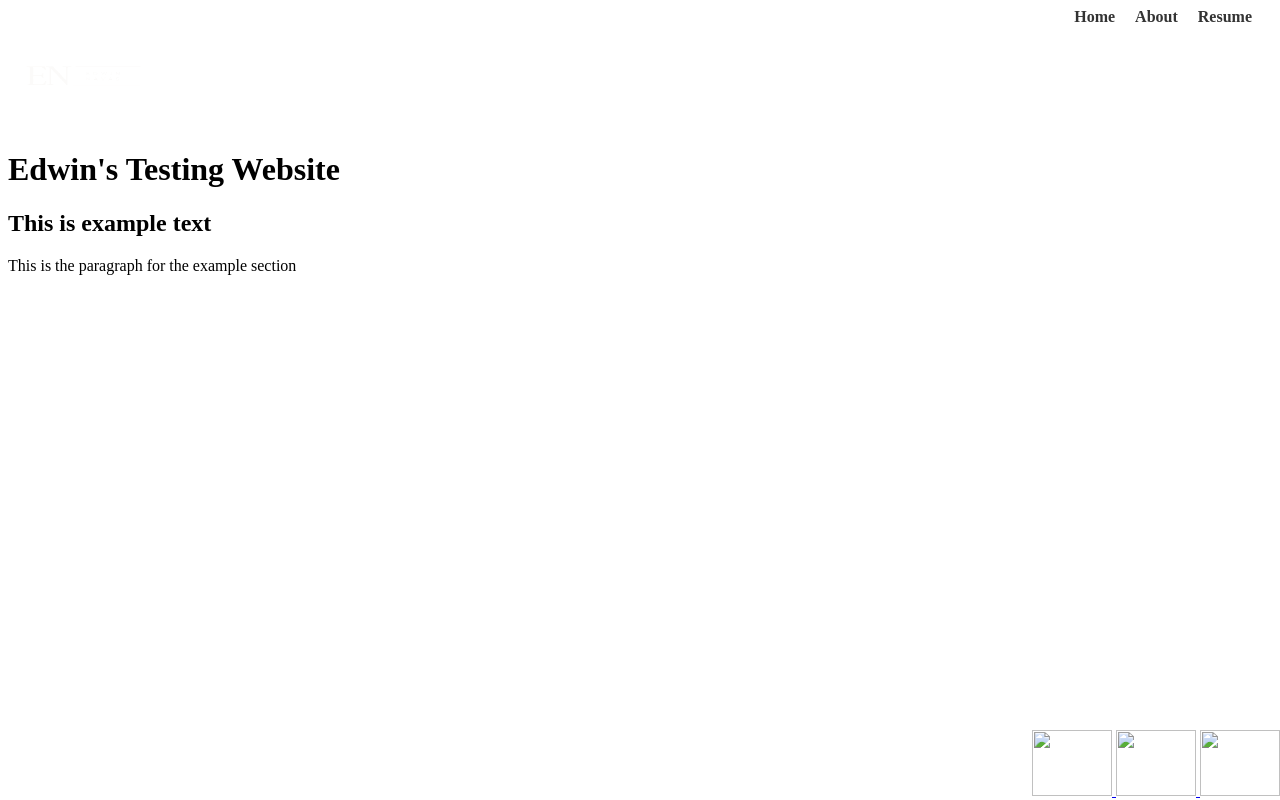
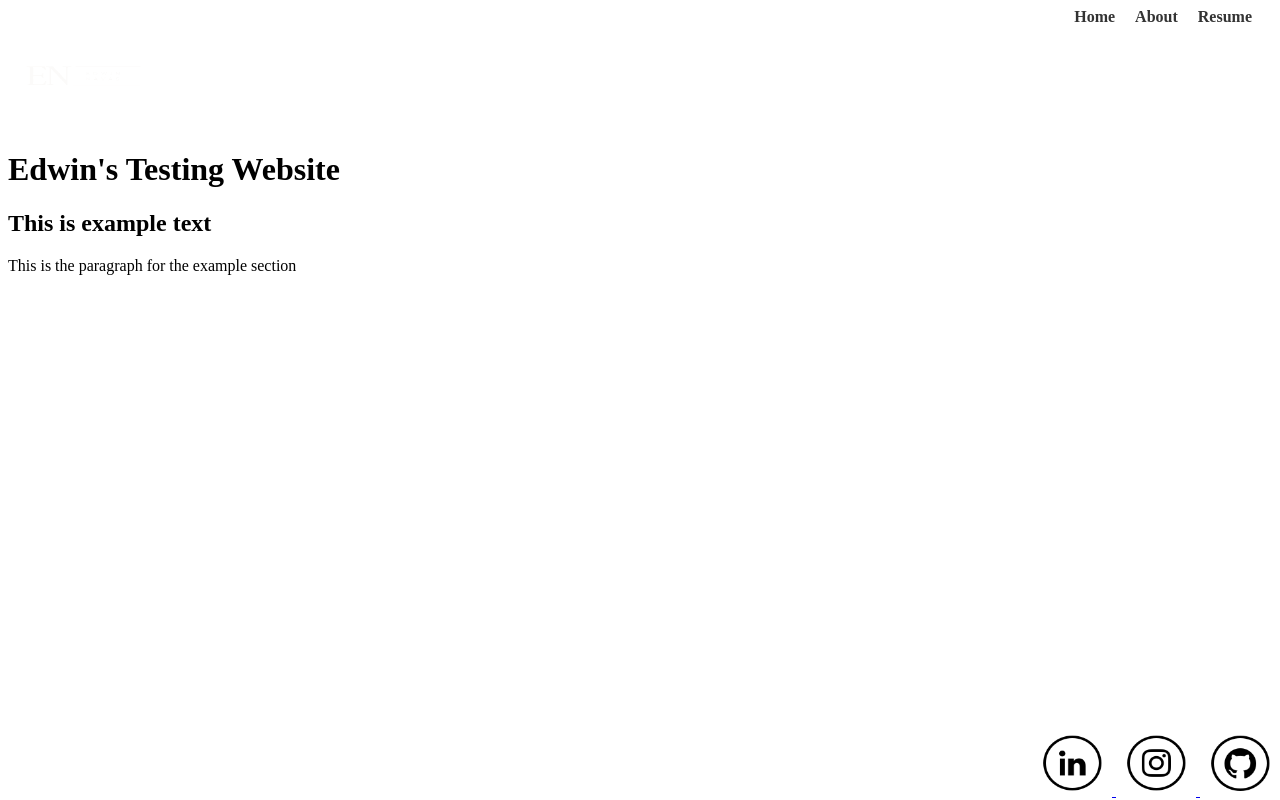
Before and after one commit to eNav/PersonalWeb, a plain HTML site: page index.html in a window 1280 px wide. Drawn offline with Linux system fonts and the light colour scheme; files whose address does not match are found by name.

Commit message:
Added Images

```diff
--- a/index.html
+++ b/index.html
@@ -16,7 +16,7 @@
 		  </ul>
 		</nav>
 	  <div class="top-banner">
-		<div id ="logo"><img src="/Users/edwinnavas/Documents/pw_git/PersonalWeb/Images/EN.png" width="150" height="100" alt=""/>
+		<div id ="logo"><img src="Images/EN.png" width="150" height="100" alt=""/>
 			<h1>Edwin's Testing Website</h1>
 	  </div></div>
 		</header>
@@ -38,13 +38,13 @@
 
 <footer class="footer-img">
 	<a href="https://www.linkedin.com/in/edwin-navas-952290166/" target="_blank">
-  <img src="linkdin.png" width="80" height="66" alt=""/>
+  <img src="Images/linkdin.png" width="80" height="66" alt=""/>
 </a>
 		<a href="https://www.instagram.com/enavas.18" target="_blank">
-  <img src="instagram.png" width="80" height="66" alt=""/>
+  <img src="Images/instagram.png" width="80" height="66" alt=""/>
 </a>
 			<a href="https://github.com/eNav" target="_blank">
-  <img src="github.png" width="80" height="66" alt=""/>
+  <img src="Images/github.png" width="80" height="66" alt=""/>
 </a>
 
 </footer>
```
Also changed, not shown: about.html (+1 -1 lines), Images/Headshot.jpg (added).
